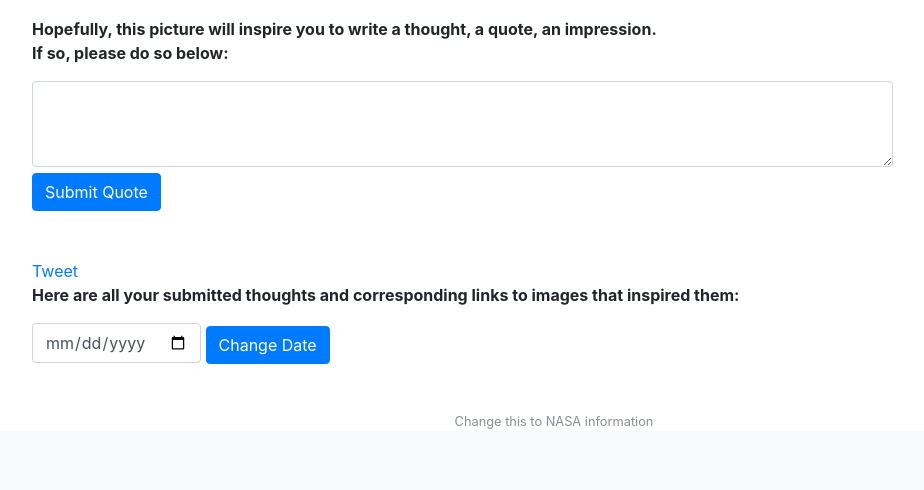
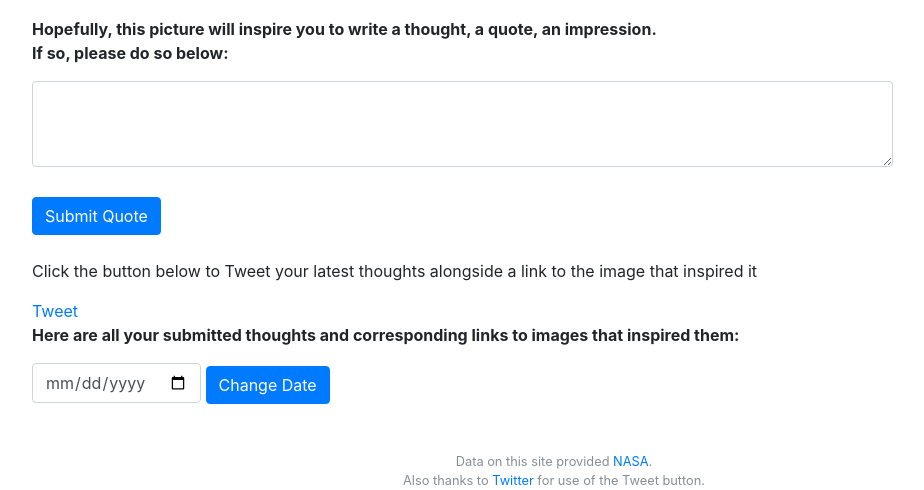
Before and after one commit to raphaeluziel/final, a Flask app: template templates/index.html in a window 1280 px wide. Shown: the part 697-1187 px from the top of the page, without its empty margins (86-1010 px from the left). Before the commit the page ends 1126 px from the top, so only its background shows below. Run offline with Flask 2, Linux system fonts and the light colour scheme; the template is opened without the code that fills it, so the values that code supplies are empty; some libraries are stand-ins or nearby versions.

Commit message:
Minor changes

```diff
--- a/application.py
+++ b/application.py
@@ -47,7 +47,7 @@
 
     # Find last quote submitted and populate tweet button with it
     username = db.execute("SELECT * FROM users WHERE user_id = :user_id", user_id=session["user_id"])
-    last_quote = db.execute("SELECT * FROM quotes WHERE username = :username ORDER BY quote_id DESC LIMIT 1", username=username[0]["username"])
+    #last_quote = db.execute("SELECT * FROM quotes WHERE username = :username ORDER BY quote_id DESC LIMIT 1", username=username[0]["username"])
 
     # User reached via post
     if request.method == "POST":
@@ -63,10 +63,10 @@
 
     # Show the quotes user has submitted
     username = db.execute("SELECT * FROM users WHERE user_id = :user_id", user_id=session["user_id"])
-    quote = db.execute("SELECT * FROM quotes WHERE username=:username", username=username[0]["username"])
-    last_quote = db.execute("SELECT * FROM quotes WHERE username = :username ORDER BY quote_id DESC LIMIT 1", username=username[0]["username"])
+    quote = db.execute("SELECT * FROM quotes WHERE username=:username ORDER BY quote_id DESC", username=username[0]["username"])
+    #last_quote = db.execute("SELECT * FROM quotes WHERE username = :username ORDER BY quote_id DESC LIMIT 1", username=username[0]["username"])
 
-    return render_template("index.html", quote=quote, last_quote=last_quote, username=username)
+    return render_template("index.html", quote=quote, username=username)
 
 
 @app.route("/login", methods=["GET", "POST"])
--- a/templates/index.html
+++ b/templates/index.html
@@ -31,17 +31,16 @@
     <form action="/" method="post">
        <textarea class="form-control" rows="3" cols="80" id="quote" name="quote"></textarea><br>
        <input type="hidden" class="form-control" id="image_link" name="image_link" value="?">
-       <input type="hidden" class="form-control" id="image_title" name="image_title" value="X">
+       <input type="hidden" class="form-control" id="image_title" name="image_title" value="X"><br>
        <button type="submit" class="btn btn-primary">Submit Quote</button>
    </form>
 
-    <br>
     {% if last_quote is defined and last_quote|length > 0 %}
-        <div id="what_to_tweet" style="display:none">{{ last_quote[0].picture_url }}: {{ last_quote[0].quote }}</div>
+        <div id="what_to_tweet" style="display:none">{{ quote[0].picture_url }}: {{ quote[0].quote }}</div>
     {% endif %}
 
    <br>
-
+   <p>Click the button below to Tweet your latest thoughts alongside a link to the image that inspired it</p>
    <a id="twitterButton" class="twitter-share-button" href="https://twitter.com/intent" data-size="large" data-text="custom share text" data-url="#">Tweet</a>
 
    <br />
--- a/templates/layout.html
+++ b/templates/layout.html
@@ -40,7 +40,6 @@
                         <li class="nav-item"><a class="nav-link" href="#"></a></li>
                     </ul>
                     <ul class="navbar-nav ml-auto mt-2">
-                        <li class="nav-item"><a class="nav-link" href=">Change password</a></li>
                         <li class="nav-item"><a class="nav-link" href="/logout">Log Out</a></li>
                     </ul>
                 {% else %}
@@ -65,7 +64,8 @@
         </main>
 
         <footer class="small text-center text-muted">
-            Change this to NASA information
+          Data on this site provided <a href="https://api.nasa.gov/index.htm">NASA</a>.<br>
+          Also thanks to <a href="https://developer.twitter.com/en/docs.html">Twitter</a> for use of the Tweet button.
         </footer>
 
     </body>
```
